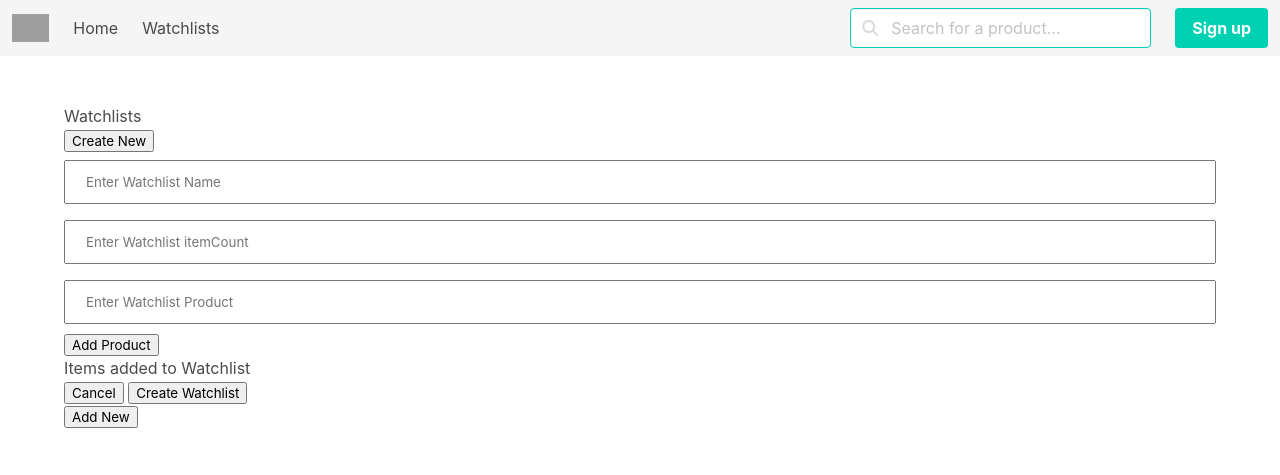
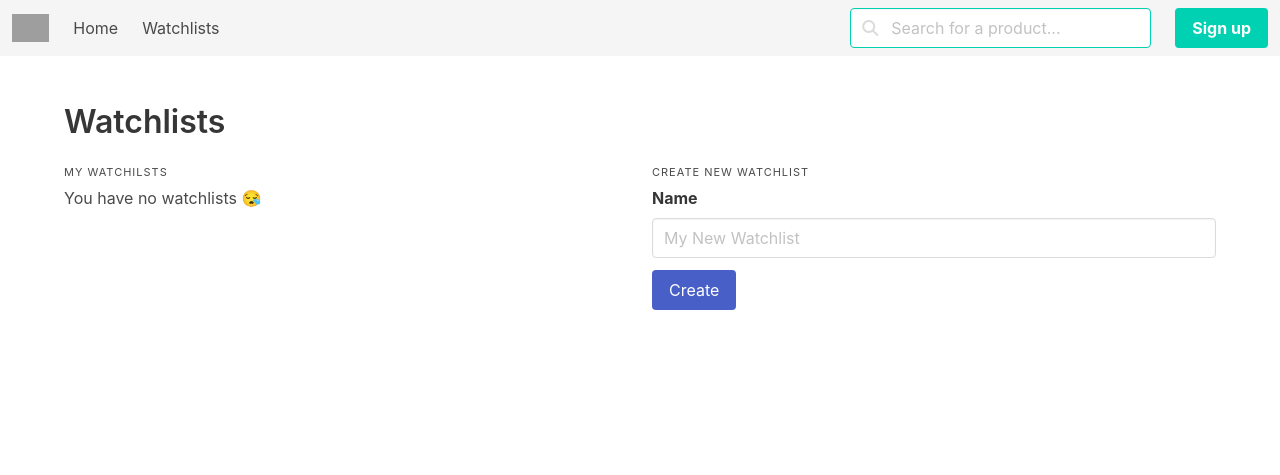
Before and after one commit to capstone-26/Shopping-Assistant, a Django app: page /watchlists/ in a window 1280 px wide. Shown: the top 475 px of the page. Run offline with Django 4.2, Linux system fonts and the light colour scheme; data that the repository does not hold is empty; some libraries are stand-ins or nearby versions; grey boxes are pictures that could not be loaded.

Commit message:
Redesigned watchlist page, creation views and user anonymity checking

```diff
--- a/core/templates/watchlists.html
+++ b/core/templates/watchlists.html
@@ -1,170 +1,110 @@
 {% extends 'base.html' %}
+
 
 {% block content %}
 
-<h1>Watchlists</h1>
+<div class="block">
+    <h1 class="title">Watchlists</h1>
+</div>
 
-<div class="list">
-    <body class="list-bady">
 
-        <ul class="list-group">
-            {% for watchlist in watchlists %}
-            <li>
-                <a href="{% url 'watchlist-detail' watchlist.id %}">
-                {{ watchlist.name }}
-                </a>
-                <span class="badge">{{ watchlist.itemCount}}</span>
+<div class="block">
+    <div class="columns is-centered">
+        <div class="column two-thirds">
 
-            </li>
-            {% endfor %}
-        </ul>
+            <h2 class="heading">My Watchilsts</h2>
 
-            <div class="middle">
-                <div class="buttons_container">
-                    <button id="open-btn">Create New</button>
-                    <div id="popup">
-                        <div id="form-wrapper">
-                        <form id="form">
-                        <div class="popup-content">
-                            <input type="text" class="windows-input" id="name" required placeholder="Enter Watchlist Name">
-                            <input type="number" class="windows-input" id="itemCount" required placeholder="Enter Watchlist itemCount">
+            {% if watchlists|length > 0 %}
+            <table class="table">
+                <thead>
+                    <tr>
+                        <th>Id</th>
+                        <th>Name</th>
+                    </tr>
+                </thead>
+                <tbody>
+                    {% for watchlist in watchlists %}
+                    <tr>
+                        <td>{{ watchlist.id }}</td>
+                        <td>{{ watchlist.name }}</td>
+                    </tr>
+                    {% endfor %}
+                </tbody>
+            </table>
+            {% else %}
+            <p>You have no watchlists 😪</p>
+            {% endif %}
 
-                            <input type="text" [(ngmodel)]="watchlistProduct" class="windows-input" id="watchlistProduct" required placeholder="Enter Watchlist Product">
-                            <button type="button" onclick="addProduct()">Add Product</button>
-                            <h4>Items added to Watchlist</h4>
-                            <ul id="product-list">
+        </div>
+        <div class="column one-third">
 
-                            </ul>
+            <h2 class="heading">Create New Watchlist</h2>
 
-                            <div class="popup-buttons">
-                                <button id="cancel-btn">Cancel</button>
-                                <input id="submit" class="btn" type="submit" value="Create Watchlist">
-                            </div>
-                        </div>
-                        </form>
+            <div class="block">
+                <form id="create-watchlist-form" method="POST">
+                    {% csrf_token %}
+                    <div class="field">
+                        <label class="label">Name</label>
+                        <div class="control">
+                            <input class="input" type="text" placeholder="My New Watchlist">
                         </div>
                     </div>
-                    <button onclick="importData()">Add New</button>
+                    <div class="field is-grouped">
+                        <div class="control">
+                            <button class="button is-link is-primary">Create</button>
+                        </div>
+                    </div>
+                </form>
             </div>
 
-        <div id="watchlist-wrapper">
+            <div class="block">
+                <article id="form-error" class="message is-danger is-hidden">
+                    <div class="message-header">
+                        <p>Error</p>
+                        <button class="delete" aria-label="delete"></button>
+                    </div>
+                    <div class="message-body">
+                        <p>You must be logged in to create a watchlist.</p>
+                    </div>
+                </article>
+            </div>
 
         </div>
-
-    </body>
+    </div>
+</div>
 </div>
 
-<script type="text/javascript">
+{% endblock content %}
 
-    // function to get csrf token for watchlist functions
-    function getCookie(name) {
-        var cookieValue = null;
-        if (document.cookie && document.cookie !== '') {
-            const cookies = document.cookie.split(';');
-            for (var i = 0; i < cookies.length; i++) {
-                const cookie = cookies[i].trim();
-                // Does this cookie string begin with the name we want?
-                if (cookie.substring(0, name.length + 1) === (name + '=')) {
-                    cookieValue = decodeURIComponent(cookie.substring(name.length + 1));
-                    break;
+{% block javascript %}
+<script>
+    $(document).ready(function() {
+        $('#create-watchlist-form').submit(function(event) {
+            event.preventDefault();
+            var form = $(this);
+            var url = form.attr('action');
+            var formData = form.serialize();
+            $.ajax({
+                type: 'POST',
+                url: '/create-watchlist/', // Replace with the URL of your AJAX endpoint
+                data: formData,
+                success: function(data) {
+                    console.log('Watchlist created with ID ' + data.watchlist_id);
+                    // Add code here to update the page as needed
+                },
+                error: function(data) {
+                    // unhides the error message
+                    $('#form-error').removeClass('is-hidden');
+                    console.log('An error occurred while creating the watchlist.');
                 }
-            }
-        }
-        return cookieValue;
-    }
-    var csrftoken = getCookie('csrftoken');
-
-    buildWatchlist()
-
-    // Retrieve watchlist
-    function buildWatchlist(){
-        var wrapper = document.getElementById('watchlist-wrapper')
-        wrapper.innerHTML = ''
-        var url = 'http://localhost:8000/watchlistList/'
-
-        fetch(url)
-        .then((response) => response.json())
-        .then(function(data){
-            console.log('Data:', data)
-        })
-    }
-
-    // Create watchlist
-    var form = document.getElementById('form-wrapper')
-    form.addEventListener('submit', function(e){
-        e.preventDefault()
-        console.log('Form Submitted')
-
-        var url = 'http://localhost:8000/watchlistCreate/'
-        var name = document.getElementById('name').value
-        var itemCount = document.getElementById('itemCount').value
-        var userID = 1
-        var watchlistProduct =
-
-        fetch(url, {
-            method:'POST',
-            headers:{
-                'Content-type':'application/json',
-                'X-CSRFToken':csrftoken,
-            },
-            body:JSON.stringify({
-                'name':name,
-                'itemCount':itemCount,
-                'userID':userID,
-                'watchlistProduct': watchlistProduct
-            })
-        }
-        ).then(function(response){
-            buildWatchlist()
-            window.close()
-            window.parent.location.reload()
-        })
-    })
-
-    // Add product to watchlist
-    function addProduct(){
-        var ul = document.getElementById("product-list");
-        var watchlistProduct = document.getElementById("watchlistProduct");
-        var li = document.createElement("li");
-        li.setAttribute('id', watchlistProduct.value);
-        li.appendChild(document.createTextNode(watchlistProduct.value));
-        ul.appendChild(li);
-    }
-
-    const openBtn = document.getElementById("open-btn");
-    const popup = document.getElementById("popup");
-    const cancelBtn = document.getElementById("cancel-btn");
-    const confirmBtn = document.getElementById("confirm-btn");
-
-    openBtn.addEventListener("click", function() {
-      popup.style.display = "block";
+            });
+        });
     });
 
-    cancelBtn.addEventListener("click", function() {
-      popup.style.display = "none";
+    // hides the error message
+    $('.delete').click(function() {
+        $('#form-error').addClass('is-hidden');
     });
 
-    function importData() {
-        let input = document.createElement('input');
-        input.type = 'file';
-        input.onchange = _ => {
-
-        let files =   Array.from(input.files);
-        console.log(files);
-    };
-     input.click();
-
-    }
-
 </script>
-
-<style>
-    input[class=windows-input]{
-    width: 100%;
-    padding: 12px 20px;
-    margin: 8px 0;
-    box-sizing: border-box;
-}
-</style>
-
-{% endblock %}
+{% endblock javascript%}
--- a/core/urls.py
+++ b/core/urls.py
@@ -25,15 +25,16 @@ urlpatterns = [
     path('', views.home), # Home page: where you start your journey
     path('search/', views.SearchView.as_view(), name='search'),
     path('product/<str:product_id>', views.ProductView.as_view(), name='product'),
-    path('watchlists/', views.Watchlists.as_view(), name = 'watchlists'),
-    path('watchlists/<int:id>', views.WatchlistDetails.as_view(), name = 'watchlist-detail'),
+    path('watchlists/', views.WatchlistsView.as_view(), name = 'watchlists'),
 
     # API/data URLs
     path('get-product-details/', views.GetProductDetails, name='get_product_details'),
-    path('watchlistList/', views.watchlists, name="watchlistList"),
-    path('watchlistCreate/', views.watchlistcreate, name="watchlistCreate"),
-    path('watchlistUpdate/<int:id>', views.watchlistupdate, name="watchlistUpdate"),
-    path('watchlistDelete/<int:id>/', views.watchlistdelete, name="watchlistDelete"),
+    path('create-watchlist/', views.CreateNewWatchlist, name='create_watchlist'),
+
+    # path('watchlistList/', views.watchlists, name="watchlistList"),
+    # path('watchlistCreate/', views.watchlistcreate, name="watchlistCreate"),
+    # path('watchlistUpdate/<int:id>', views.watchlistupdate, name="watchlistUpdate"),
+    # path('watchlistDelete/<int:id>/', views.watchlistdelete, name="watchlistDelete"),
     # ...
 
     # Testing URLs
--- a/core/views.py
+++ b/core/views.py
@@ -17,8 +17,93 @@ def home(request):
     return render(request, 'index.html')
 
 
-# Please dont put unneccessary or bloaty views in here that arent being worked on. Add them when they make sense to add.
+#### Please dont put unneccessary or bloaty views in here that arent being worked on. Add them when they make sense to add.
 
+# Page Views
+class SearchView(ListView):
+    model = Product
+    template_name = 'search.html'
+
+    def get_queryset(self):
+        if self.request.GET.get('q') == None:
+            object_list = Product.objects.none()
+        else:
+            query = self.request.GET.get('q')
+            object_list = Product.objects.filter(name__icontains=query)
+
+        return object_list
+
+    def get_context_data(self, **kwargs: Any):
+        context = super().get_context_data(**kwargs)
+        context['query'] = self.request.GET.get('q')
+        return context
+
+class ProductView(View):
+    model = Product
+    template_name = 'product.html'
+
+    def get(self, request, product_id):
+        print(product_id)
+        product = Product.objects.get(id=product_id)
+        return render(request, 'product.html', {'product': product})
+
+class WatchlistsView(View):
+    model = Watchlist
+    template_name = 'watchlists.html'
+
+    def get(self, request):
+        user = request.user
+        if user.is_anonymous: watchlists = []
+        else: watchlists = Watchlist.objects.filter(owner=user)
+
+        return render(request, self.template_name, {'watchlists': watchlists})
+
+
+# API  or Data Views
+def GetProductDetails(request):
+    # Get product id from AJAX request
+    product_id = request.POST.get('product_id')
+
+    # Get product *retailer* id from the database
+    product = Product.objects.get(id=product_id)
+
+    # Scrape for product details
+    scraper = scrapers.ProductDetailsScraper()
+    product_details = scraper.scrape(product.retailer_code, product.retailer)
+
+    ajax_response = {
+        "description": product_details["description"],
+        "image_url": product_details["image_url"],
+    }
+
+    return JsonResponse(ajax_response, status=200)
+
+def CreateNewWatchlist(request):
+    # Get watchlist name from AJAX request
+    watchlist_name = request.POST.get('watchlist_name')
+
+    # Get logged in user details
+    user = request.user
+    if user.is_anonymous:
+        return JsonResponse({}, status=401)
+
+    watchlist = Watchlist.objects.create(name=watchlist_name, owner=user)
+
+    # Not sure what else to put in the response
+    ajax_response = {
+        "watchlist_id": watchlist.id,
+    }
+
+    return JsonResponse(ajax_response, status=200)
+
+
+# Test Views
+
+
+
+
+# For reference @Jehan
+"""
 class Watchlists(APIView):
     renderer_classes = [TemplateHTMLRenderer]
     template_name = 'watchlists.html'
@@ -65,52 +150,4 @@ def watchlistdelete(request, id):
     watchlist.delete()
 
     return Response('Item deleted')
-
-
-class SearchView(ListView):
-    model = Product
-    template_name = 'search.html'
-
-    def get_queryset(self):
-        if self.request.GET.get('q') == None:
-            object_list = Product.objects.none()
-        else:
-            query = self.request.GET.get('q')
-            object_list = Product.objects.filter(name__icontains=query)
-
-        return object_list
-
-    def get_context_data(self, **kwargs: Any):
-        context = super().get_context_data(**kwargs)
-        context['query'] = self.request.GET.get('q')
-        return context
-
-class ProductView(View):
-    model = Product
-    template_name = 'product.html'
-
-    def get(self, request, product_id):
-        print(product_id)
-        product = Product.objects.get(id=product_id)
-        return render(request, 'product.html', {'product': product})
-
-def GetProductDetails(request):
-
-    # Get product id from AJAX request
-    product_id = request.POST.get('product_id')
-
-    # Get product *retailer* id from the database
-    product = Product.objects.get(id=product_id)
-
-    # Scrape for product details
-    scraper = scrapers.ProductDetailsScraper()
-    product_details = scraper.scrape(product.retailer_code, product.retailer)
-
-    ajax_response = {
-        "description": product_details["description"],
-        "image_url": product_details["image_url"],
-    }
-
-    return JsonResponse(ajax_response, status=200)
-
-# Test Views
+"""
```
Also changed, not shown: core/models.py (+3 -12 lines), core/templates/old/watchlists.html (added, +170 -0 lines), core/templates/old/watchlistdetail.html (renamed from core/templates/watchlistdetail.html).
